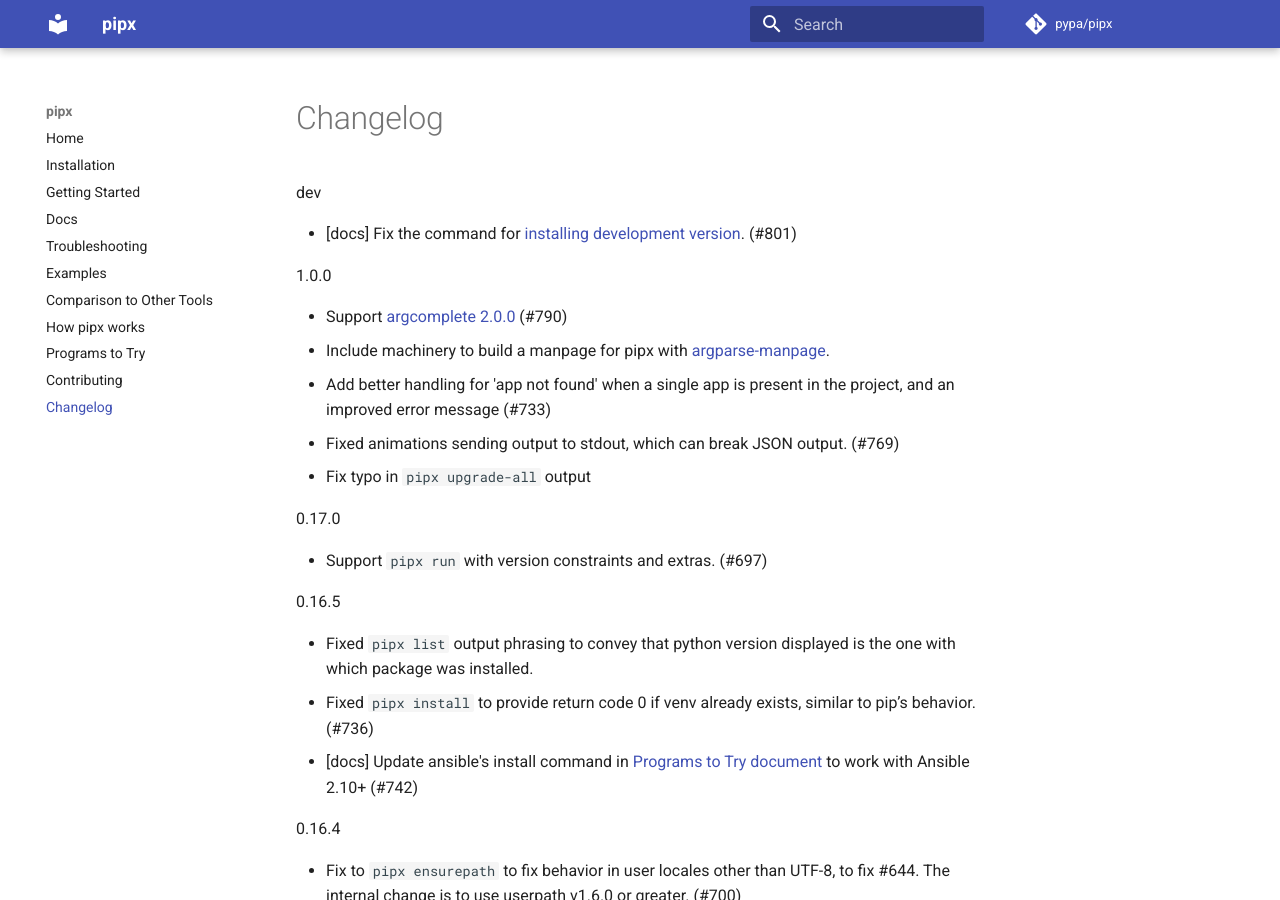
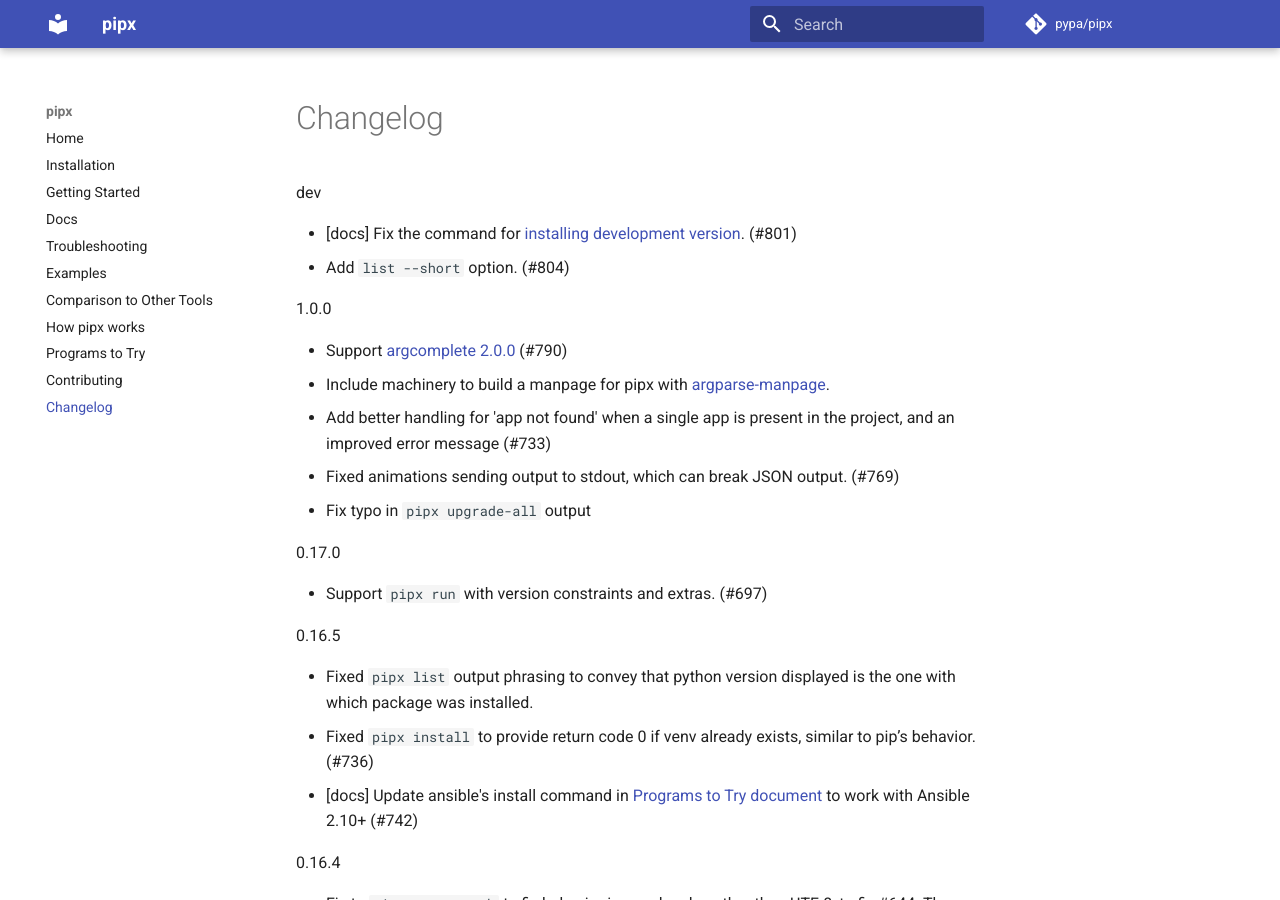
Before and after one commit to pypa/pipx, an MkDocs documentation site: the page built from docs/changelog.md, in a window 1280 px wide and 900 px high. Built offline with MkDocs 1.6.1 and Material for MkDocs 9.7.7, drawn with Linux system fonts in a browser that asks for light colours; comment, search, counter and statistics services are not loaded.

Commit message:
Add changelog

```diff
--- a/docs/changelog.md
+++ b/docs/changelog.md
@@ -1,6 +1,7 @@
 dev
 
 - [docs] Fix the command for [installing development version](https://pypa.github.io/pipx/installation/#install-pipx-development-versions). (#801)
+- Add `list --short` option. (#804)
 
 1.0.0
 
```
